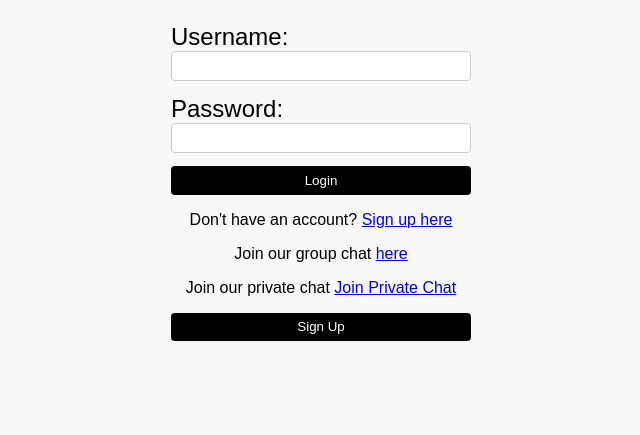
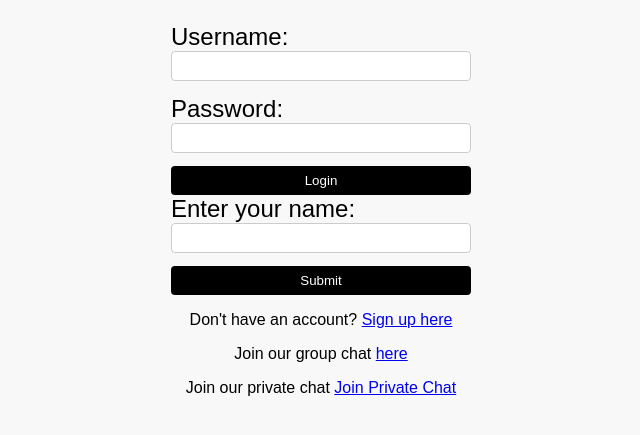
Before and after one commit to JadaDoby/InnerFlock2, a Django app: page / in a window 1280 px wide. Shown: the part 155-590 px from the top of the page, without its empty margins (319-959 px from the left). Run offline with Django 5.2, Linux system fonts and the light colour scheme; data that the repository does not hold is empty.

Commit message:
databse is now fully functional when user adds information

```diff
--- a/myproject/myapp/templates/myapp/home.html
+++ b/myproject/myapp/templates/myapp/home.html
@@ -5,11 +5,15 @@
 
 <html lang="en">
   <head>
-    <meta charset="UTF-8">
-    <meta name="viewport" content="width=device-width, initial-scale=1.0">
+    <meta charset="UTF-8" />
+    <meta name="viewport" content="width=device-width, initial-scale=1.0" />
     <title>InnerFlock Sign Up</title>
     <!-- Link to your CSS file -->
-    <link rel="stylesheet" type="text/css" href="{% static 'myapp/css/styles.css' %}">
+    <link
+      rel="stylesheet"
+      type="text/css"
+      href="{% static 'myapp/css/styles.css' %}"
+    />
   </head>
   <body>
     <header>
@@ -23,25 +27,40 @@
       <form method="post" action="{% url 'home' %}">
         {% csrf_token %}
         <label for="username">Username:</label>
-            <input type="text" id="username" name="username" required>
+        <input type="text" id="username" name="username" required />
         <label for="password">Password:</label>
-            <input type="password" id="password" name="password" required>
-            <button type="submit"> Login</button>
-        </form>
-        <p style="text-align: center;">Don't have an account? <a href="{% url 'signup' %}">Sign up here</a></p>
-        <p style="text-align: center;">Join our group chat <a href="{% url 'groupchat' %}">here</a></p>
-        <p style="text-align: center;">Join our private chat <a href="{% url 'privatechat' %}">Join Private Chat</a></p>
+        <input type="password" id="password" name="password" required />
+        <button type="submit">Login</button>
 
-        <form method="post" action="{% url 'my_view' %}">
+
         {% csrf_token %}
-            {{ form.as_p }}
-            <button type="submit">Sign Up</button>
+        <label for="name">Enter your name:</label>
+        <input type="text" id="name" name="name" required />
+        <button type="submit">Submit</button>
+
       </form>
 
-        <!-- Display existing data from Firestore -->
+      <p style="text-align: center">
+        Don't have an account? <a href="{% url 'signup' %}">Sign up here</a>
+      </p>
+      <p style="text-align: center">
+        Join our group chat <a href="{% url 'groupchat' %}">here</a>
+      </p>
+      <p style="text-align: center">
+        Join our private chat
+        <a href="{% url 'privatechat' %}">Join Private Chat</a>
+      </p>
+
+      <!-- Display Firebase data, if any -->
+      {% if firebase_data %}
+      <h2>Recent Firebase Data:</h2>
+      <ul>
         {% for data in firebase_data %}
-            <p>{{ data.name }}</p>
+        <li>{{ data.name }}</li>
         {% endfor %}
+      </ul>
+      {% endif %}
 
     </main>
   </body>
+</html>
--- a/myproject/myapp/templates/myapp/signup.html
+++ b/myproject/myapp/templates/myapp/signup.html
@@ -51,7 +51,7 @@
             <button type="submit">Sign Up</button>
         </form>
 
-        <form method="post" action="{% url 'my_view' %}">
+        <form method="post" action="{% url 'home' %}">
             {% csrf_token %}
             {{ form.as_p }}
             <button type="submit">Sign Up</button>
--- a/myproject/myapp/urls.py
+++ b/myproject/myapp/urls.py
@@ -3,7 +3,6 @@ from myapp import views  # Import views from the same directory
 
 urlpatterns = [
     path('', views.home, name='home'),
-    path('', views.my_view, name='my_view'),
     path('signup' , views.signup, name='signup'),
     path('search' , views.search, name='search'),
     path('groupchat/' , views.groupchat_view, name='groupchat'),
--- a/myproject/myapp/views.py
+++ b/myproject/myapp/views.py
@@ -3,10 +3,10 @@ from django.contrib.auth import authenticate, login
 from .forms import SignUpForm
 from .models import FirebaseModel
 
+# def home(request):
+#     return render(request, 'myapp/home.html', {})
+
 def home(request):
-    return render(request, 'myapp/home.html', {})
-
-def my_view(request):
     # Handle user input or other view-related logic
     if request.method == 'POST':
         name = request.POST.get('name')
@@ -17,7 +17,7 @@ def my_view(request):
 
     # Pass data to the template
     context = {'firebase_data': firebase_data}
-    return render(request, 'home.html', context)
+    return render(request, 'myapp/home.html', context)
 
 def signup(request):
     if request.method == 'POST':
```
Also changed, not shown: myproject/db.sqlite3, myproject/myapp/migrations/0001_initial.py (added). Lines whose indentation alone changed are shown as unchanged.
